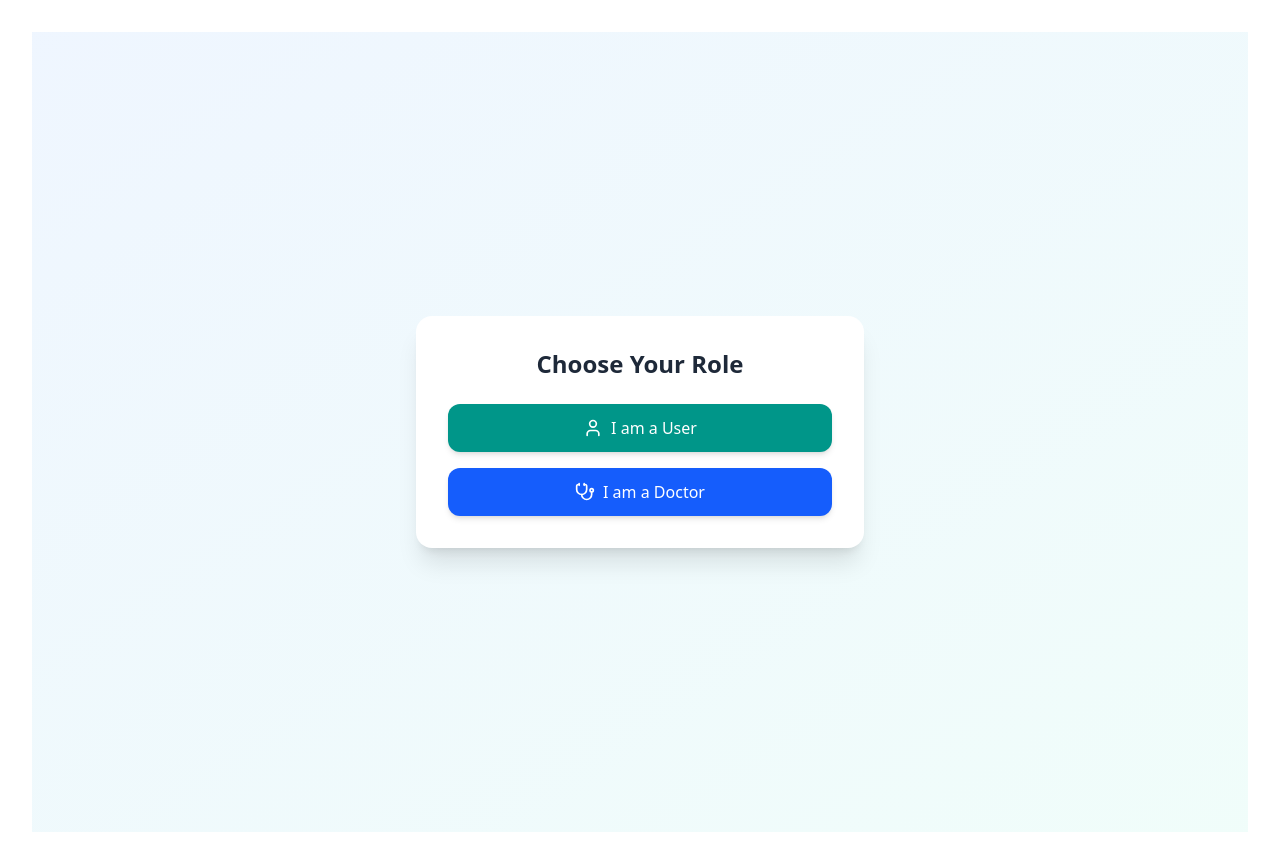
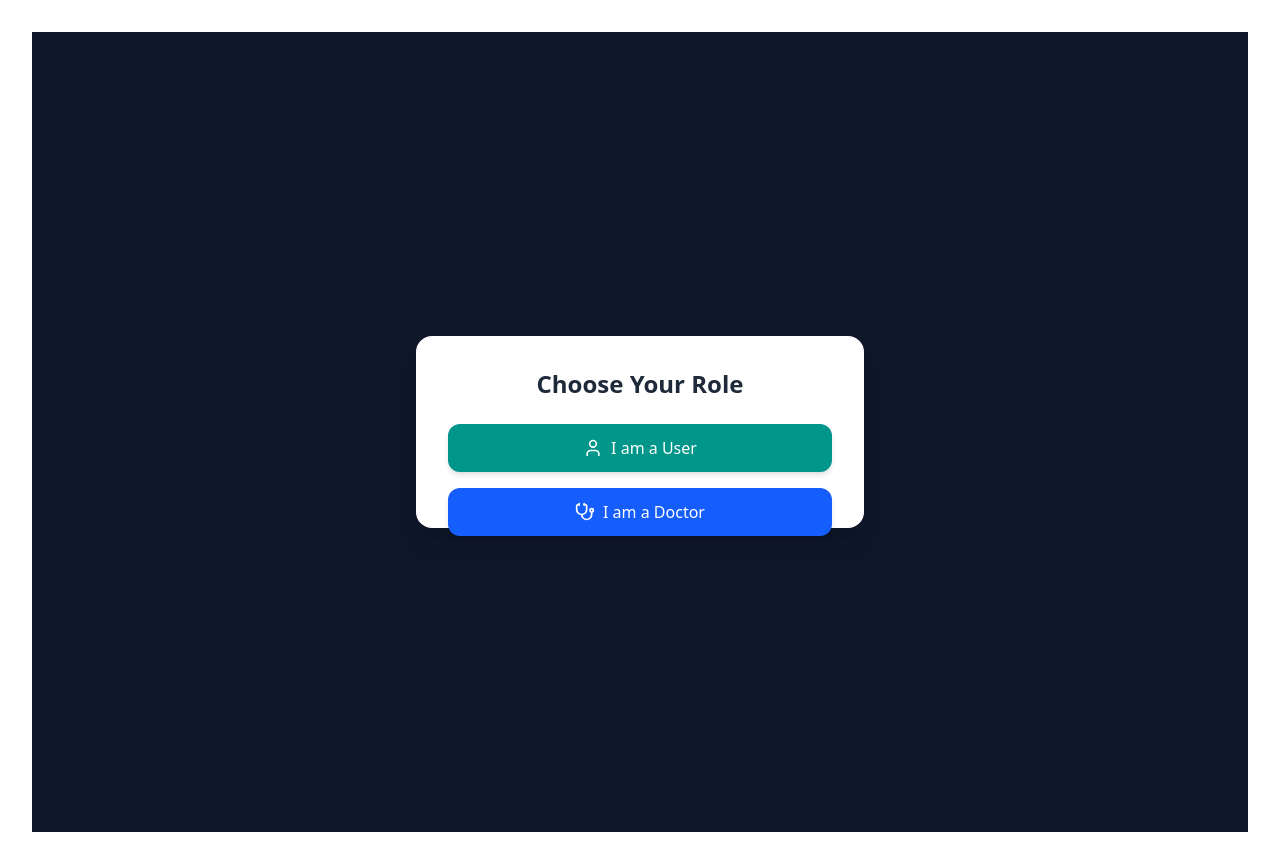
Before and after one commit to YashRajCs23/Telemedicine, a React (Vite) app in the folder frontend/: page /check in a window 1280 px wide. Built offline with nearby package versions, Linux system fonts and the light colour scheme.

Commit message:
sbdjbdsha

```diff
--- a/frontend/src/components/Landing/CheckUserDoctor.jsx
+++ b/frontend/src/components/Landing/CheckUserDoctor.jsx
@@ -6,8 +6,9 @@ export default function CheckUserDoctor() {
   const navigate = useNavigate();
 
   return (
-    <div className="flex min-h-screen items-center justify-center bg-gradient-to-br from-blue-50 to-teal-50">
-      <div className="w-full max-w-md rounded-2xl bg-white shadow-xl p-8 text-center">
+    <div className="flex min-h-screen items-center justify-center px-[4vw] bg-slate-900 ">
+
+      <div className="w-1/2 max-w-md rounded-2xl bg-white shadow-xl p-8 text-center h-[15vw]">
         <h1 className="text-2xl font-semibold text-gray-800 mb-6">
           Choose Your Role
         </h1>
--- /dev/null
+++ b/frontend/src/components/Landing/SignpPageStyle.jsx
@@ -0,0 +1,11 @@
+import React from 'react'
+
+const SignpPageStyle = () => {
+  return (
+    <div>
+
+    </div>
+  )
+}
+
+export default SignpPageStyle
--- a/frontend/src/components/Landing/UserLogin.jsx
+++ b/frontend/src/components/Landing/UserLogin.jsx
@@ -48,11 +48,11 @@ export default function UserLogin() {
 
   return (
     <div className="flex min-h-screen items-center justify-center bg-gradient-to-br from-blue-50 to-teal-50">
-      <div className="w-full max-w-md rounded-2xl bg-white shadow-xl p-8">
+      <div className="w-full max-w-md rounded-2xl bg-white shadow-2xs p-8">
         {/* Header */}
         <div className="flex flex-col items-center mb-6">
           <h1 className="text-2xl font-bold text-teal-700">Patient Login</h1>
-          <p className="text-gray-500 text-sm mt-1">
+          <p className="text-gray-500 text-sm mt-">
             Enter your credentials to continue
           </p>
         </div>
```
